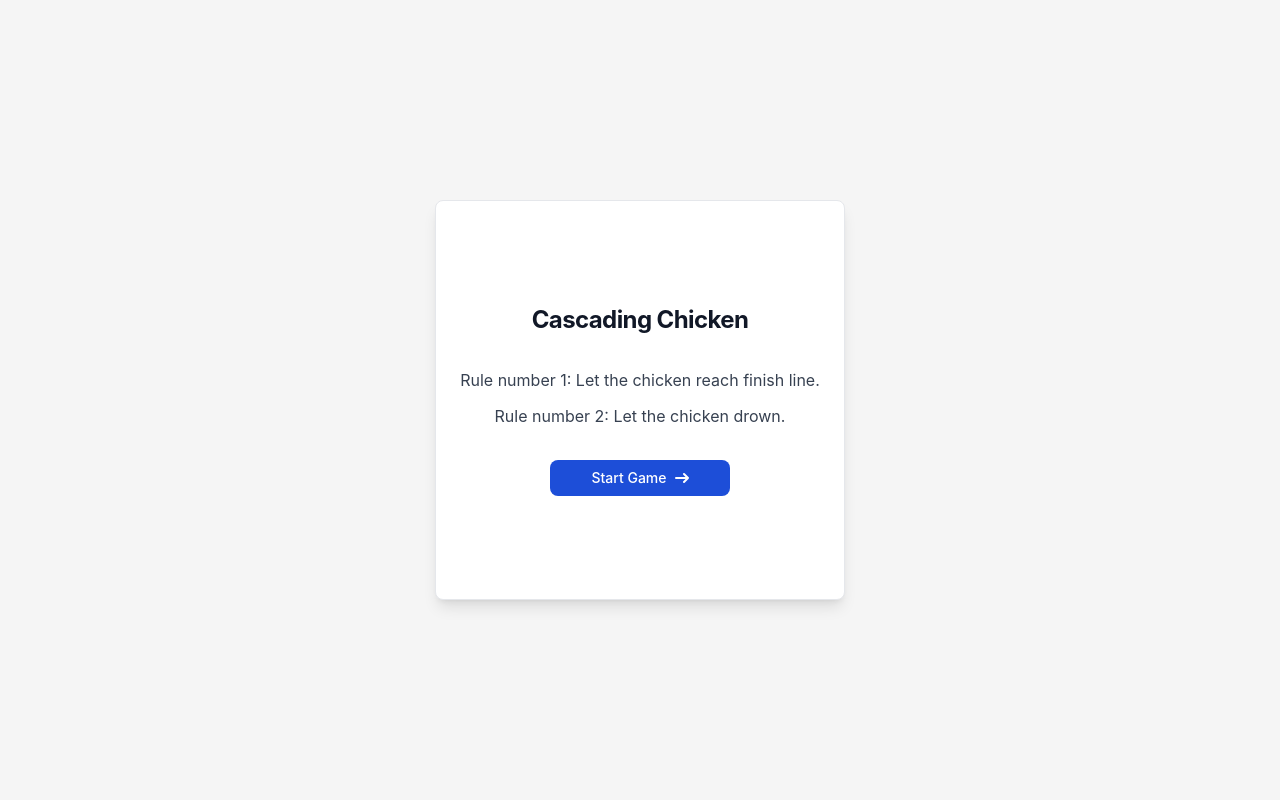
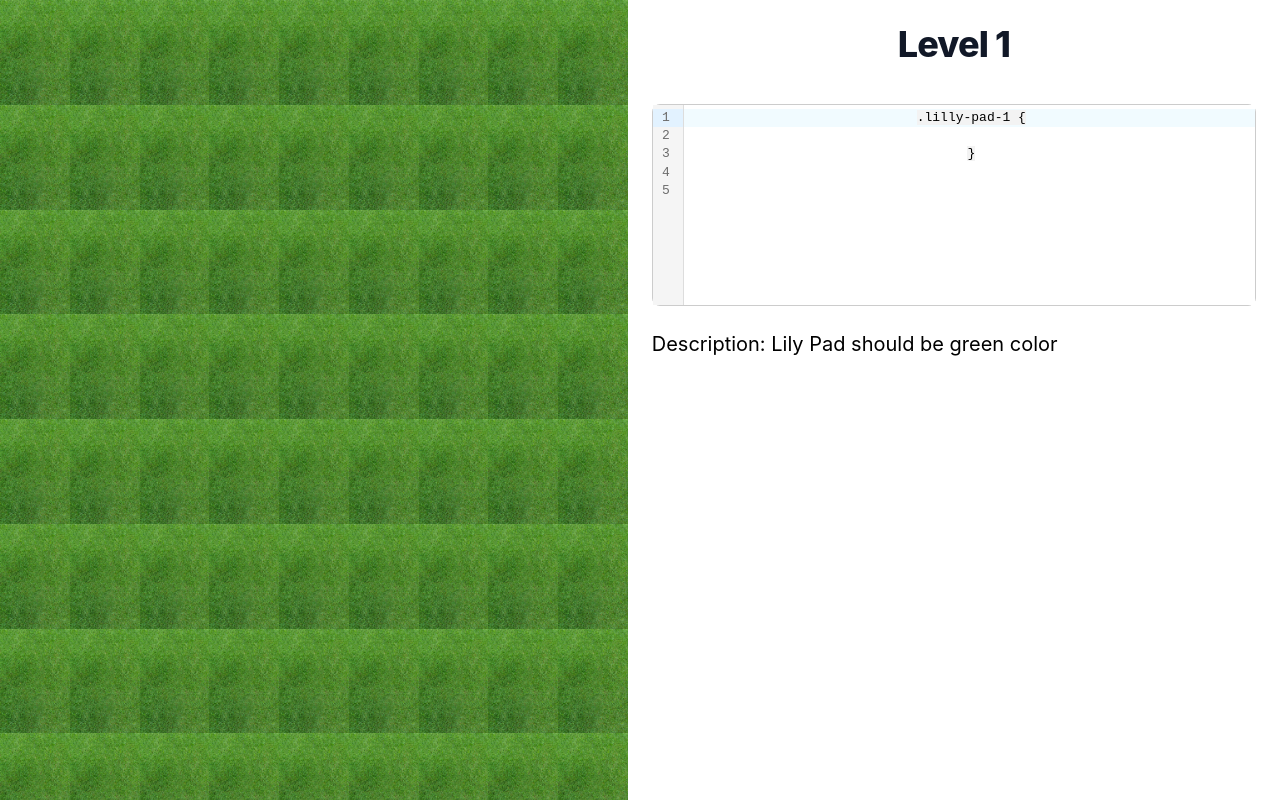
Before and after one commit to EswarBenarjee/cascading-chicken, a React (Create React App) app: page / in a window 1280 px wide. Built offline with nearby package versions, Linux system fonts and the light colour scheme.

Commit message:
Creating levels data

```diff
--- a/src/App.js
+++ b/src/App.js
@@ -3,7 +3,8 @@ import LevelTitle from "./components/LevelTitle";
 import StartGame from "./pages/StartGame";
 import CodeEditor from "./components/CodeEditor";
 import Description from "./components/Description";
-import { useSelector, useDispatch } from "react-redux";
+import GameGrid from "./components/GameGrid";
+import { useSelector } from "react-redux";
 
 function App() {
   const gameStarted = useSelector((state) => state.game.gameStarted);
@@ -12,8 +13,10 @@ function App() {
     <div className="App flex flex-row justify-around items-center h-screen">
       {gameStarted ? (
         <>
-          <div className="left-panel h-full w-full">GAME!</div>
-          <div className="right-panel h-full w-full">
+          <div className="h-full w-full">
+            <GameGrid />
+          </div>
+          <div className="block p-6 bg-white shadow-sm hover:bg-gray-100 h-full w-full hidden lg:inline">
             <LevelTitle />
             <CodeEditor />
             <Description />
--- a/src/components/Description.js
+++ b/src/components/Description.js
@@ -1,7 +1,7 @@
 import { useSelector } from "react-redux";
 
 const Description = () => {
-  const description = useSelector((state) => state.game.description);
+  const description = useSelector((state) => state.game.levelData.description);
 
   return (
     <p className="mt-6 text-lg font-normal text-black-500 lg:text-xl dark:text-black-400 text-left">
--- a/src/components/GameGrid.js
+++ b/src/components/GameGrid.js
@@ -0,0 +1,31 @@
+import Grass from "../assets/images/grass.png";
+import Water from "../assets/images/water.png";
+
+const GameGrid = () => {
+  const rows = 10;
+  const cols = 9;
+
+  return (
+    <div className="h-screen w-full overflow-hidden">
+      <div
+        className="grid w-full h-full"
+        style={{
+          gridTemplateColumns: `repeat(${cols}, 1fr)`,
+          gridTemplateRows: `repeat(${rows}, 1fr)`,
+        }}
+      >
+        {[...Array(rows * cols)].map((_, i) => (
+          <div key={i} className="w-full h-full">
+            <img
+              src={Grass}
+              alt="Grass"
+              className="w-full h-full object-cover"
+            />
+          </div>
+        ))}
+      </div>
+    </div>
+  );
+};
+
+export default GameGrid;
--- a/src/components/LevelTitle.js
+++ b/src/components/LevelTitle.js
@@ -1,10 +1,10 @@
 import { useSelector } from "react-redux";
 
 const LevelTitle = () => {
-  const level = useSelector((state) => state.game.level);
+  const level = useSelector((state) => state.game.level) + 1;
 
   return (
-    <h1 class="mb-10 text-xl font-extrabold leading-none tracking-tight text-gray-900 lg:text-4xl">
+    <h1 className="text-xl font-extrabold leading-none tracking-tight text-gray-900 mb-10 lg:text-4xl">
       Level {level}
     </h1>
   );
--- a/src/features/game/gameSlice.js
+++ b/src/features/game/gameSlice.js
@@ -1,12 +1,17 @@
 import { createSlice } from "@reduxjs/toolkit";
+import levels from "../../utils/levels.json";
+
+const getLevelData = (level) => {
+  return levels[level];
+};
 
 const initialState = {
-  level: 1,
+  level: 0,
   code: "",
   playerPosition: { row: 0, col: 0 },
   levelPassed: false,
-  description: "",
-  gameStarted: false,
+  gameStarted: true,
+  levelData: getLevelData(0),
 };
 
 const gameSlice = createSlice({
@@ -18,12 +23,15 @@ const gameSlice = createSlice({
     },
     setGameStart: (state, action) => {
       state.gameStarted = action.payload;
+      state.level = 0;
+      state.levelData = getLevelData(1);
     },
     movePlayer: (state, action) => {
       state.playerPosition = action.payload;
     },
     passLevel: (state) => {
       state.levelPassed = true;
+      nextLevel();
     },
     nextLevel: (state) => {
       // Save current level state
@@ -53,18 +61,18 @@ const gameSlice = createSlice({
             row: 0,
             col: 0,
           };
-          state.description = "";
+          state.levelData = getLevelData(state.levelPassed || 1);
         } catch (e) {
           state.code = "";
           state.levelPassed = false;
           state.playerPosition = { row: 0, col: 0 };
-          state.description = "";
+          state.levelData = getLevelData(0);
         }
       } else {
         state.code = "";
         state.levelPassed = false;
         state.playerPosition = { row: 0, col: 0 };
-        state.description = "";
+        state.levelData = getLevelData(0);
       }
     },
   },
--- a/src/styles/App.css
+++ b/src/styles/App.css
@@ -36,13 +36,3 @@
     transform: rotate(360deg);
   }
 }
-
-.left-panel {
-  background-color: #fefefe;
-  padding: 1rem;
-}
-.right-panel {
-  background-color: #f4f4f9;
-  padding: 2rem;
-  border-left: 2px solid #e0e0e0;
-}
--- /dev/null
+++ b/src/utils/levels.json
@@ -0,0 +1,13 @@
+[
+  {
+    "id": 1,
+    "description": "Lily Pad should be green color",
+    "frog": [3, 4],
+    "finish": [2, 4],
+    "lilly": [
+      [2, 4],
+      [3, 4]
+    ],
+    "lillyClasses": ["bg-red-900", "bg-green-900"]
+  }
+]
```
Also changed, not shown: src/assets/images/grass.png (added), src/assets/images/water.png (added).
